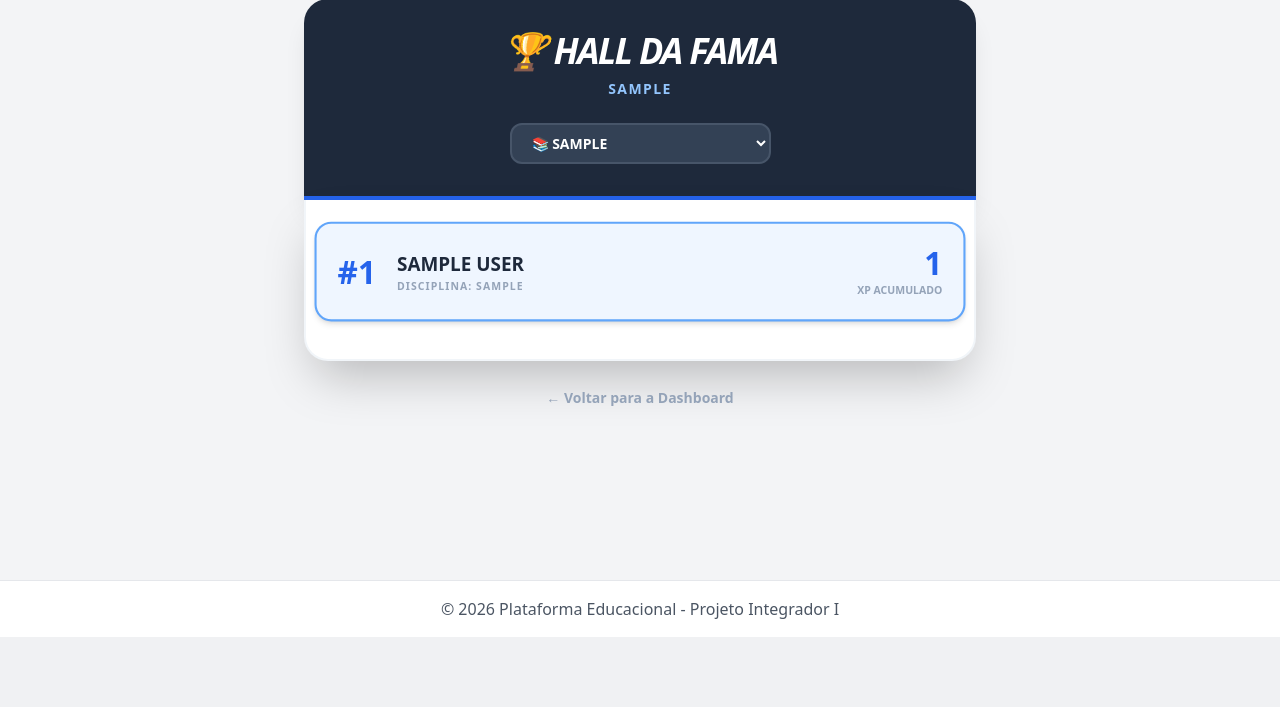
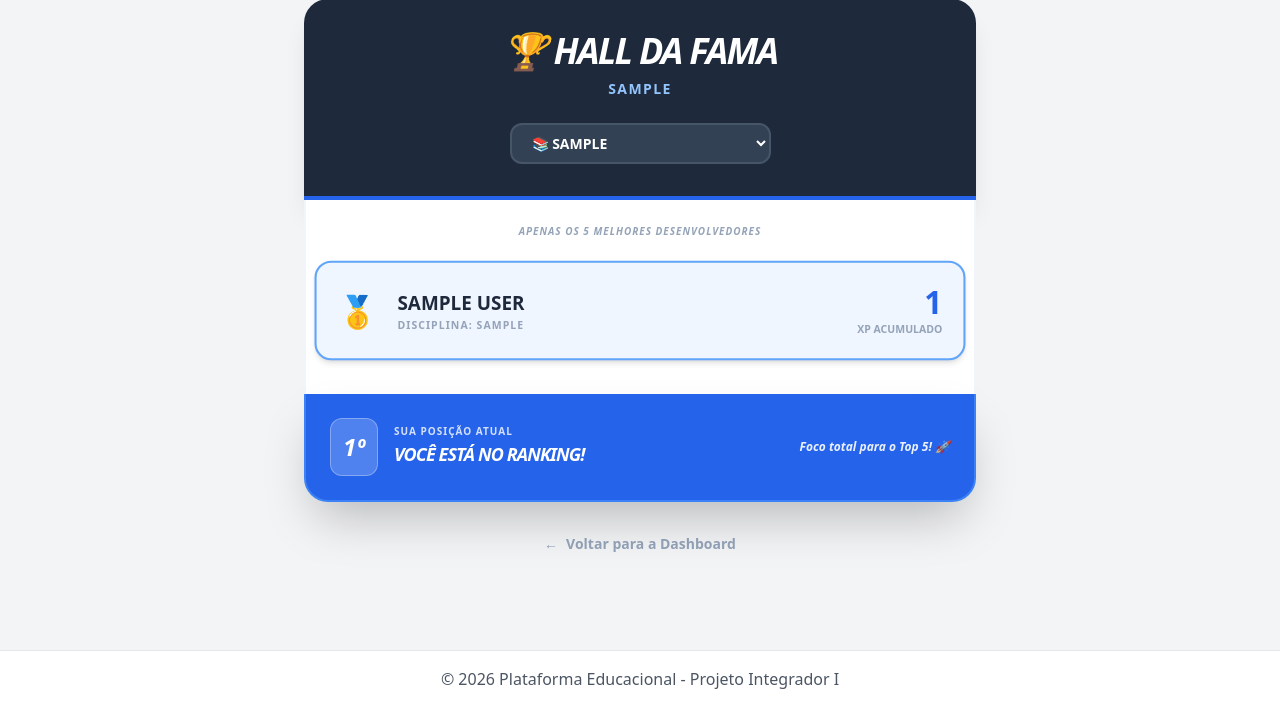
Before and after one commit to TheBestSquad/Platform_Web_Gamified, a Django app: page /courses/ranking/ in a window 1280 px wide. Shown: the part 163-870 px from the top of the page. Before the commit the page ends 800 px from the top, so only its background shows below. Run offline with Django 5.2, Linux system fonts and the light colour scheme; a user stored in the database is signed in; tables that the repository leaves empty hold one stand-in row (values such as "Sample post"); grey boxes marked "Sample" are stand-in pictures; some libraries are stand-ins or nearby versions.

Commit message:
feat: gamificação completa (XP, Níveis, Ranking Top 5 e Medalhas Automáticas)

```diff
--- a/accounts/models.py
+++ b/accounts/models.py
@@ -1,5 +1,7 @@
 from django.db import models
 from django.contrib.auth.models import User
+from django.db.models import Sum, Value
+from django.db.models.functions import Coalesce
 
 
 class Professor(models.Model):
@@ -22,6 +24,39 @@ class Aluno(models.Model):
     is_approved = models.BooleanField(default=False)
     foto = models.ImageField(upload_to='perfil_fotos/', null=True, blank=True)
 
+    @property
+    def xp_total(self):
+        # Soma todas as notas das entregas (que agora chamamos de XP)
+        # O related_name 'minhas_entregas' vem do model Entrega
+        return self.minhas_entregas.aggregate(
+            total=Coalesce(Sum('nota'), models.Value(0, output_field=models.DecimalField()))
+        )['total']
+
+    @property
+    def nivel_info(self):
+        xp = self.xp_total
+        # Definição das faixas (ajuste conforme o grupo preferir)
+        if xp < 100:
+            return {'nome': 'Iniciante', 'cor': 'text-slate-400', 'proximo': 100, 'min': 0}
+        elif xp < 500:
+            return {'nome': 'Intermediário', 'cor': 'text-blue-500', 'proximo': 500, 'min': 100}
+        else:
+            return {'nome': 'Avançado', 'cor': 'text-purple-600', 'proximo': 1500, 'min': 500}
+
+    @property
+    def progresso_nivel(self):
+        info = self.nivel_info
+        xp_atual = self.xp_total
+
+        # Cálculo da porcentagem dentro do nível atual
+        total_do_nivel = info['proximo'] - info['min']
+        progresso_no_nivel = xp_atual - info['min']
+
+        if total_do_nivel <= 0: return 100
+
+        porcentagem = (progresso_no_nivel / total_do_nivel) * 100
+        return min(max(porcentagem, 0), 100)  # Garante que fique entre 0 e 100
+
     def __str__(self):
         return self.user.get_full_name()
 
@@ -34,3 +69,19 @@ class Matricula(models.Model):
 
     class Meta:
         unique_together = ('aluno', 'professor')
+
+
+class Medalha(models.Model):
+    TIPOS = [
+        ('DOMINIO', 'Domínio Total'),  # Para quem tirou 100
+        ('PRATICA', 'Mão na Massa'),  # Para quem completou tudo
+        ('EVOLUCAO', 'Evolução Constante'),  # Para melhora de desempenho
+    ]
+
+    aluno = models.ForeignKey(Aluno, on_delete=models.CASCADE, related_name='minhas_medalhas')
+    tipo = models.CharField(max_length=20, choices=TIPOS)
+    titulo = models.CharField(max_length=100)  # Ex: "Mestre de Python" ou "Evoluiu 20%"
+    data_conquista = models.DateTimeField(auto_now_add=True)
+
+    def __str__(self):
+        return f"{self.titulo} - {self.aluno.user.first_name}"
--- a/courses/templates/courses/ranking.html
+++ b/courses/templates/courses/ranking.html
@@ -19,12 +19,14 @@
         </form>
     </div>
 
-    <div class="bg-white rounded-b-3xl shadow-2xl p-6 border-x-2 border-b-2 border-slate-100">
-        {% for aluno in ranking %}
+    <div class="bg-white p-6 border-x-2 border-slate-100">
+        <p class="text-[10px] font-black text-slate-400 uppercase tracking-widest mb-6 text-center italic">Apenas os 5 melhores desenvolvedores</p>
+
+        {% for aluno in top_5 %}
             <div class="flex items-center justify-between p-5 mb-4 rounded-2xl border-2 transition-all {% if forloop.first %} bg-blue-50 border-blue-400 scale-105 shadow-md {% else %} bg-slate-50 border-slate-100 {% endif %}">
                 <div class="flex items-center gap-5">
                     <span class="text-3xl font-black {% if forloop.first %} text-blue-600 {% else %} text-slate-300 {% endif %}">
-                        #{{ forloop.counter }}
+                        {% if forloop.first %}🥇{% elif forloop.counter == 2 %}🥈{% elif forloop.counter == 3 %}🥉{% else %}#{{ forloop.counter }}{% endif %}
                     </span>
                     <div>
                         <p class="font-black text-slate-800 uppercase text-lg">{{ aluno.user.get_full_name }}</p>
@@ -49,9 +51,30 @@
         {% endfor %}
     </div>
 
-    <div class="mt-6 text-center">
-        <a href="{% url 'home' %}" class="text-slate-400 font-bold hover:text-slate-800 transition text-sm">
-            ← Voltar para a Dashboard
+    {% if minha_posicao %}
+    <div class="bg-blue-600 rounded-b-3xl p-6 shadow-2xl border-x-2 border-b-2 border-blue-500 transform -mt-1">
+        <div class="flex justify-between items-center text-white">
+            <div class="flex items-center gap-4">
+                <div class="bg-white/20 p-3 rounded-xl backdrop-blur-sm border border-white/30">
+                    <span class="text-2xl font-black italic">{{ minha_posicao }}º</span>
+                </div>
+                <div>
+                    <p class="text-[10px] font-black uppercase tracking-widest opacity-80 leading-none mb-1">Sua posição atual</p>
+                    <p class="text-lg font-black uppercase italic tracking-tighter">Você está no ranking!</p>
+                </div>
+            </div>
+            <div class="text-right">
+                <p class="text-xs font-bold italic opacity-90">Foco total para o Top 5! 🚀</p>
+            </div>
+        </div>
+    </div>
+    {% else %}
+    <div class="bg-slate-100 rounded-b-3xl p-6 border-x-2 border-b-2 border-slate-200"></div>
+    {% endif %}
+
+    <div class="mt-8 text-center pb-10">
+        <a href="{% url 'home' %}" class="text-slate-400 font-bold hover:text-slate-800 transition text-sm flex items-center justify-center gap-2">
+            <span>←</span> Voltar para a Dashboard
         </a>
     </div>
 </div>
--- a/courses/views.py
+++ b/courses/views.py
@@ -105,43 +105,46 @@ def dar_feedback(request, entrega_id):
 
 @login_required
 def ranking(request):
-    # 1. Pegamos o valor bruto da URL
-    professor_id_raw = request.GET.get('professor_id')
+    professor_id = request.GET.get('professor_id')
 
-    # 2. Lógica de Redirecionamento Inteligente
-    if professor_id_raw is None:
-        # Se for None, o cara clicou no link do menu agora (Primeiro acesso)
-        # Se ele for professor, mostramos a matéria dele por padrão
-        if hasattr(request.user, 'professor_profile'):
-            professor_id = str(request.user.professor_profile.id)
-        else:
-            professor_id = "" # Aluno vai direto para o Global
-    else:
-        # Se for "" (vazio), o cara escolheu "Global" no select
-        # Se for um número, o cara escolheu uma matéria específica
-        professor_id = professor_id_raw
+    # Lógica de prioridade para Professor
+    if professor_id is None and hasattr(request.user, 'professor_profile'):
+        professor_id = str(request.user.professor_profile.id)
 
-    ranking_query = Aluno.objects.all()
+    # 1. Query Base: Todos os alunos com a soma de XP
+    ranking_geral = Aluno.objects.annotate(
+        pontos_totais=Coalesce(Sum('minhas_entregas__nota'), Value(0), output_field=DecimalField())
+    ).order_by('-pontos_totais')
 
-    # 3. Filtragem e Soma
+    # 2. Filtragem por Professor (se houver)
     if professor_id and professor_id.isdigit():
-        ranking_list = ranking_query.filter(
+        ranking_display = ranking_geral.filter(
             minhas_entregas__licao__professor_id=professor_id
-        ).annotate(
-            pontos_totais=Coalesce(Sum('minhas_entregas__nota'), Value(0), output_field=DecimalField())
-        ).filter(pontos_totais__gt=0).order_by('-pontos_totais')
-
+        ).filter(pontos_totais__gt=0)
         professor = Professor.objects.filter(id=professor_id).first()
         filtro_nome = professor.disciplina_curso if professor else 'Global'
     else:
-        # RANKING GLOBAL: Cai aqui se professor_id for ""
-        ranking_list = ranking_query.annotate(
-            pontos_totais=Coalesce(Sum('minhas_entregas__nota'), Value(0), output_field=DecimalField())
-        ).filter(pontos_totais__gt=0).order_by('-pontos_totais')
+        ranking_display = ranking_geral.filter(pontos_totais__gt=0)
         filtro_nome = 'Global'
 
+    # 3. HALL DA FAMA: Apenas o Top 5
+    top_5 = ranking_display[:5]
+
+    # 4. POSIÇÃO DO ALUNO LOGADO:
+    # Procuramos o aluno na lista completa do ranking atual
+    minha_posicao = None
+    if hasattr(request.user, 'aluno_profile'):
+        meu_aluno_id = request.user.aluno_profile.id
+        # Convertemos para lista para achar o índice
+        lista_ranking = list(ranking_display)
+        for i, aluno in enumerate(lista_ranking):
+            if aluno.id == meu_aluno_id:
+                minha_posicao = i + 1
+                break
+
     context = {
-        'ranking': ranking_list,
+        'top_5': top_5,
+        'minha_posicao': minha_posicao,
         'todos_professores': Professor.objects.all(),
         'filtro_nome': filtro_nome,
         'professor_selecionado': int(professor_id) if professor_id and professor_id.isdigit() else None
```
Also changed, not shown: accounts/templates/accounts/home.html (+50 -4 lines), courses/models.py (+42 -0 lines), accounts/migrations/0002_medalha.py (added).
